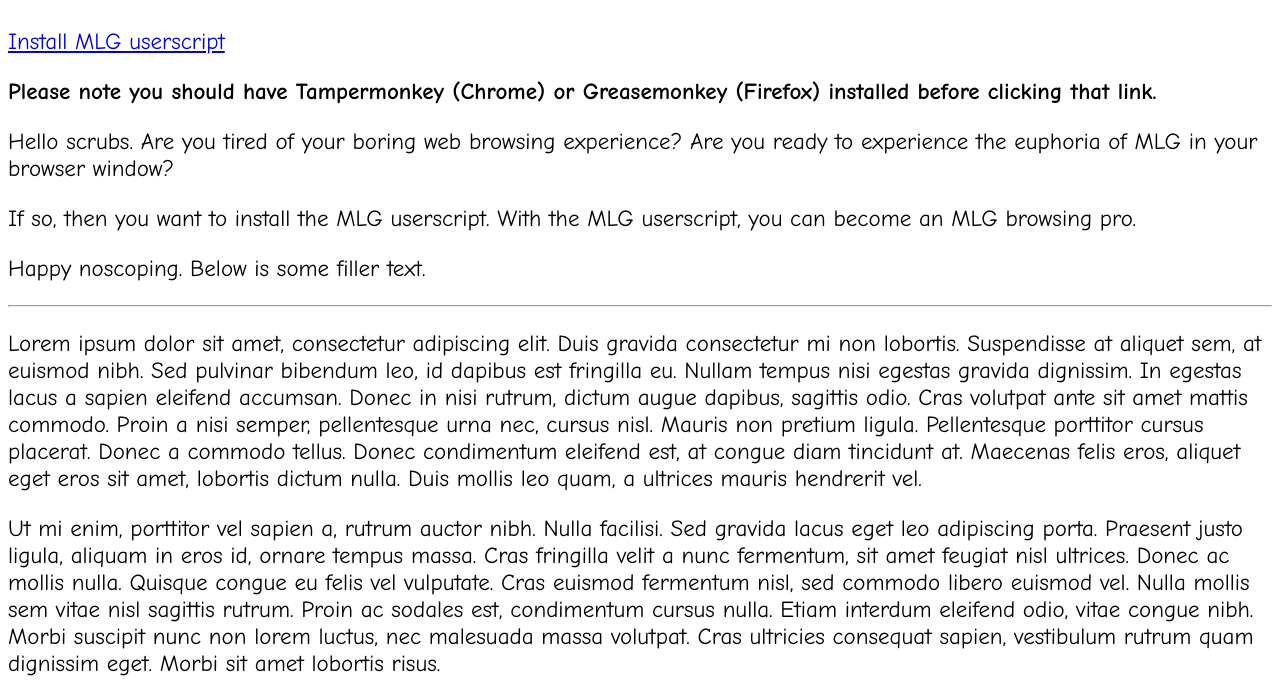
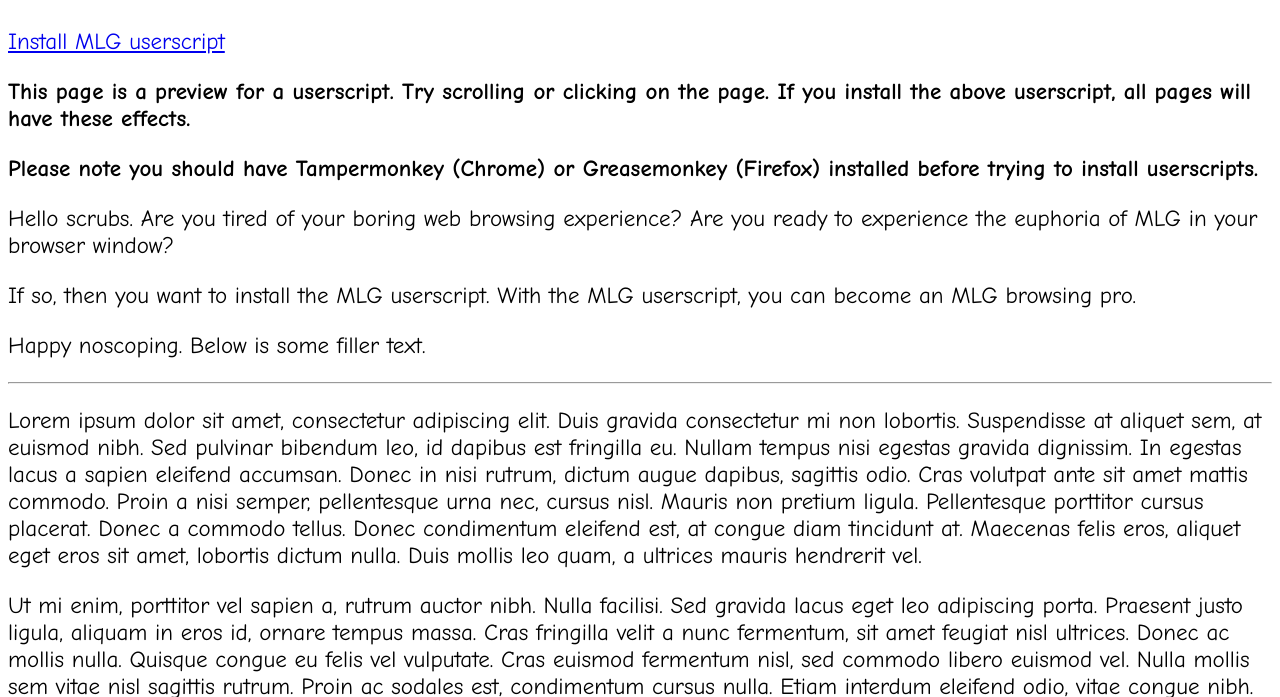
Before and after one commit to twerkclan/mlg-userscript, a plain HTML site: page index.html in a window 1280 px wide. Shown: the part 64-761 px from the top of the page. Drawn offline with Linux system fonts and the light colour scheme.

Commit message:
Update index.html

```diff
--- a/index.html
+++ b/index.html
@@ -8,7 +8,8 @@
 <body>
     <h1>MLG Userscript</h1>
     <a href="https://github.com/twerkclan/mlg-userscript/raw/master/(%20%CD%A1%C2%B0%20%CD%9C%CA%96%20%CD%A1%C2%B0)(%20%CD%A1%C2%B0%20%CD%9C%CA%96%20%CD%A1%C2%B0)(%20%CD%A1%C2%B0%20%CD%9C%CA%96%20%CD%A1%C2%B0).user.js">Install MLG userscript</a>
-    <p><b>Please note you should have Tampermonkey (Chrome) or Greasemonkey (Firefox) installed before clicking that link.</b></p>
+    <p><b>This page is a preview for a userscript. Try scrolling or clicking on the page. If you install the above userscript, all pages will have these effects.</b></p>
+    <p><b>Please note you should have Tampermonkey (Chrome) or Greasemonkey (Firefox) installed before trying to install userscripts.</b></p>
     <p>Hello scrubs. Are you tired of your boring web browsing experience? Are you ready to experience the euphoria of MLG in your browser window?</p>
     <p>If so, then you want to install the MLG userscript. With the MLG userscript, you can become an MLG browsing pro.</p>
     <p>Happy noscoping. Below is some filler text.</p>
```
